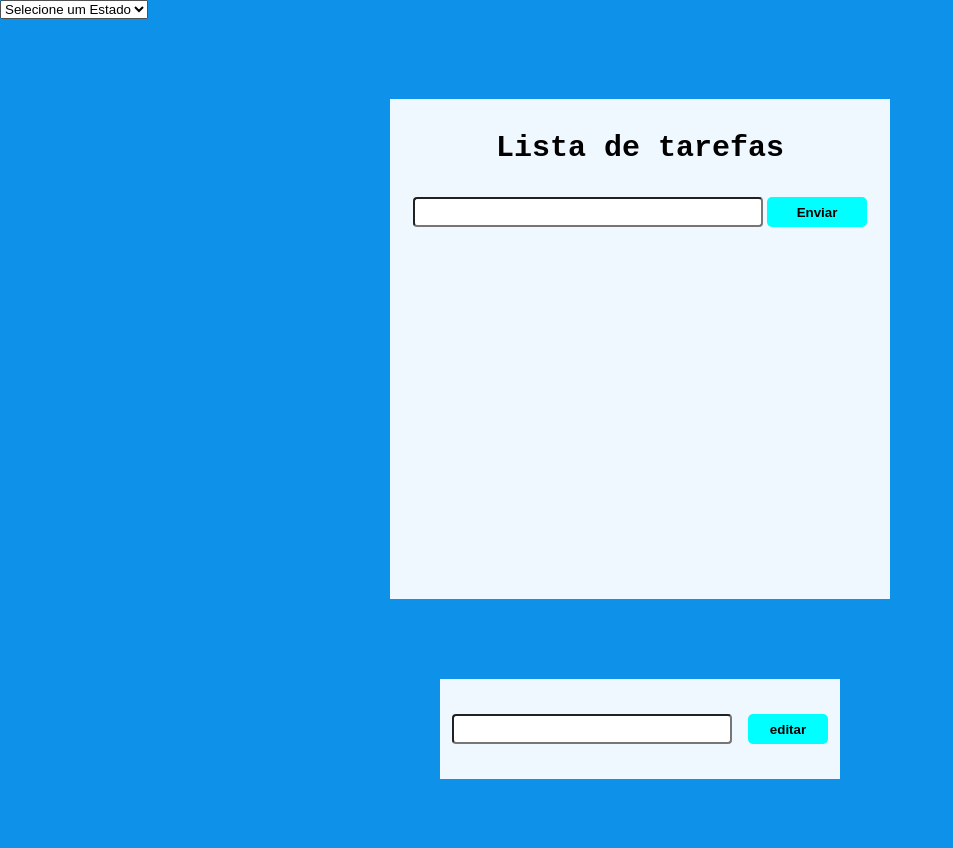
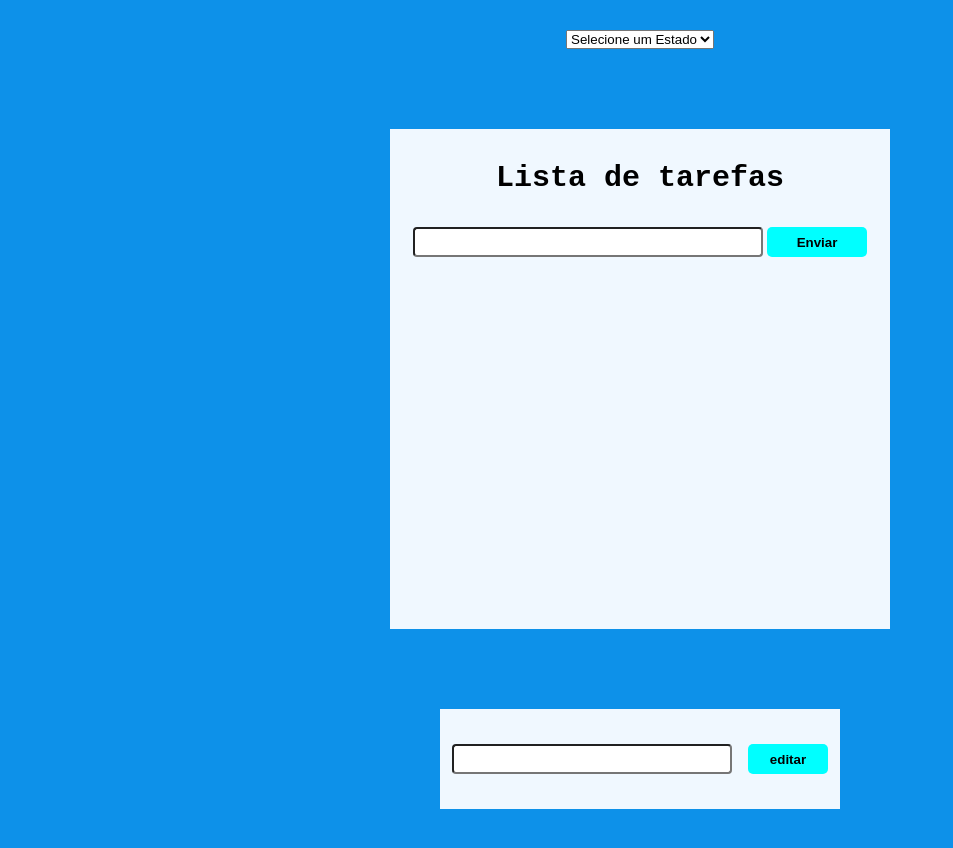
Before and after one commit to Sergio-jr-silva/To-do-List, a plain HTML site: page index.html in a window 1280 px wide. Shown: the whole page, without its empty margins (0-953 px from the left). Drawn offline with Linux system fonts and the light colour scheme.

Commit message:
css atualizado

```diff
--- a/style.css
+++ b/style.css
@@ -57,6 +57,7 @@ ul li{
  width: 200px;
  height: 30px;
  padding-top: 2px;
+ padding-bottom: 2px;
 }
 
 .fa-solid{
@@ -73,3 +74,11 @@ ul li{
     justify-content: center;
     gap: 1rem;
 }
+
+
+#section{
+    display: flex;
+    align-items: center;
+    justify-content: center;
+    margin-top: 30px;
+}
```
